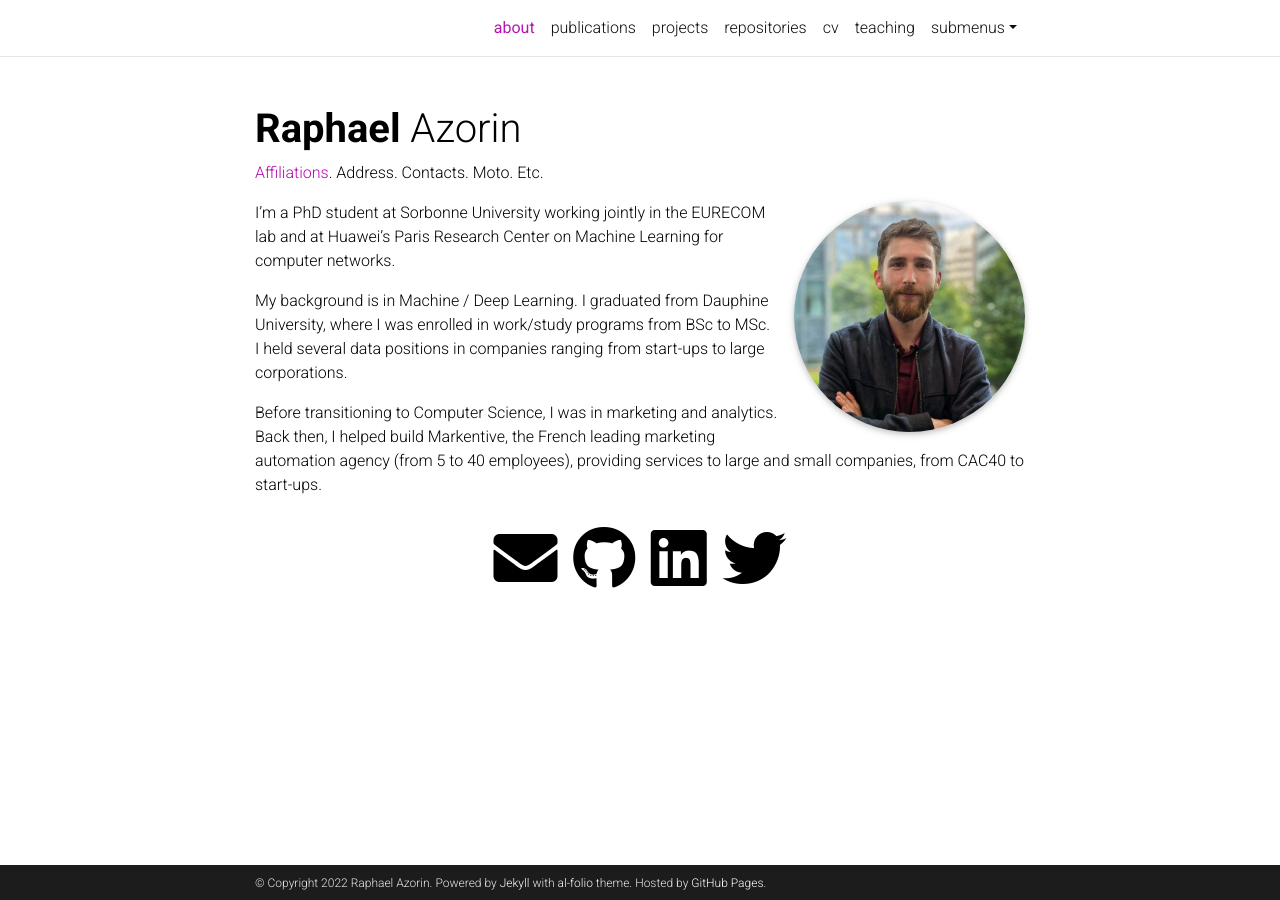
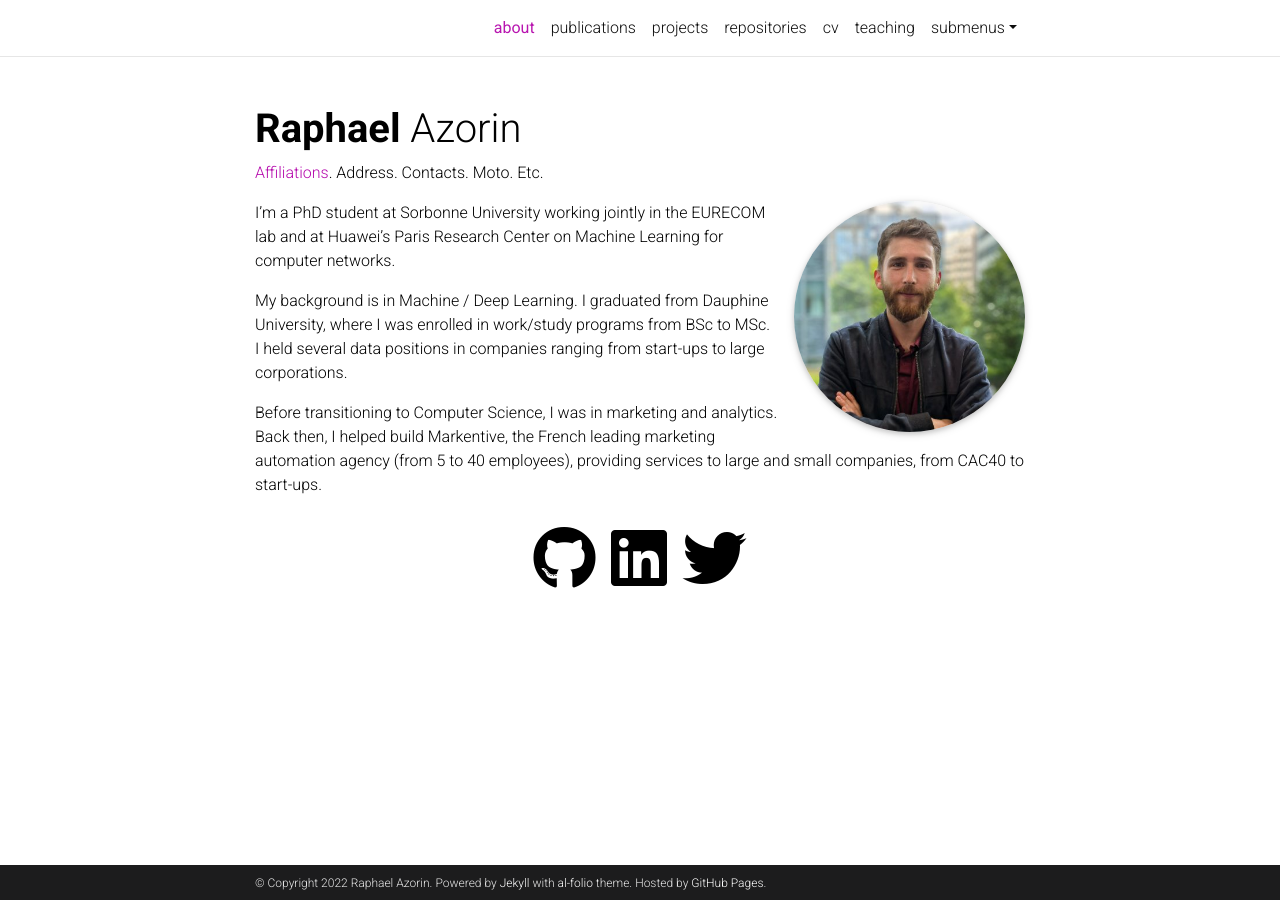
Before and after one commit to Raphaaal/raphaaal.github.io, a Jekyll site: the page built from _pages/about.md, in a window 1280 px wide. Built offline with Jekyll 4.4.1, drawn with Linux system fonts in a browser that asks for light colours; full-size pictures stand in for the smaller copies a plugin makes; comment, search, counter and statistics services are not loaded; a style sheet for code colours, icons or effects is not loaded.

```diff
--- a/_config.yml
+++ b/_config.yml
@@ -6,7 +6,7 @@ title: blank # the website title (if blank, full name will be used instead)
 first_name: Raphael
 middle_name:
 last_name: Azorin
-email: >
+email:
 description: > # the ">" symbol means to ignore newlines until "footer_text:"
   A simple, whitespace theme for academics. Based on [*folio](https://github.com/bogoli/-folio) design.
 footer_text: >
@@ -135,7 +135,7 @@ external_sources:
 # Collections
 # -----------------------------------------------------------------------------
 
-#collections:
+collections:
 #  news:
 #    defaults:
 #      layout: post
```
